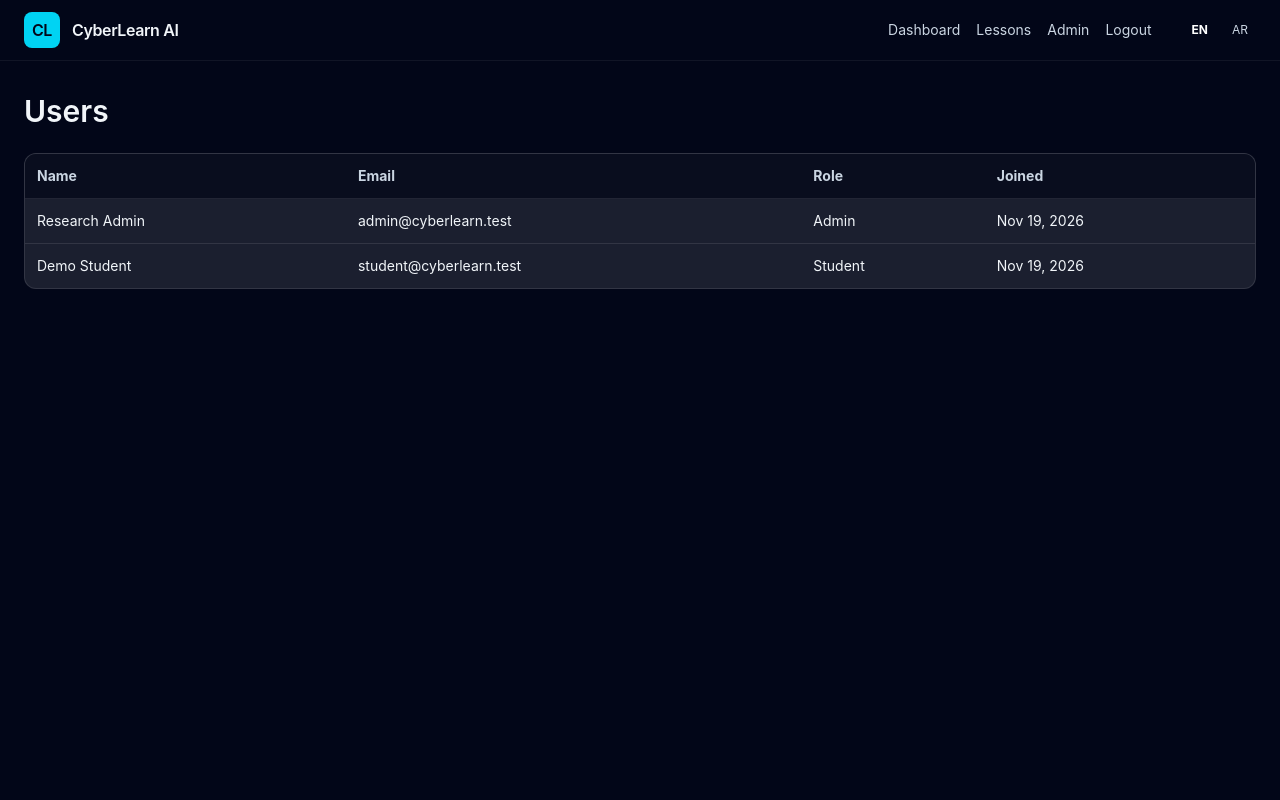
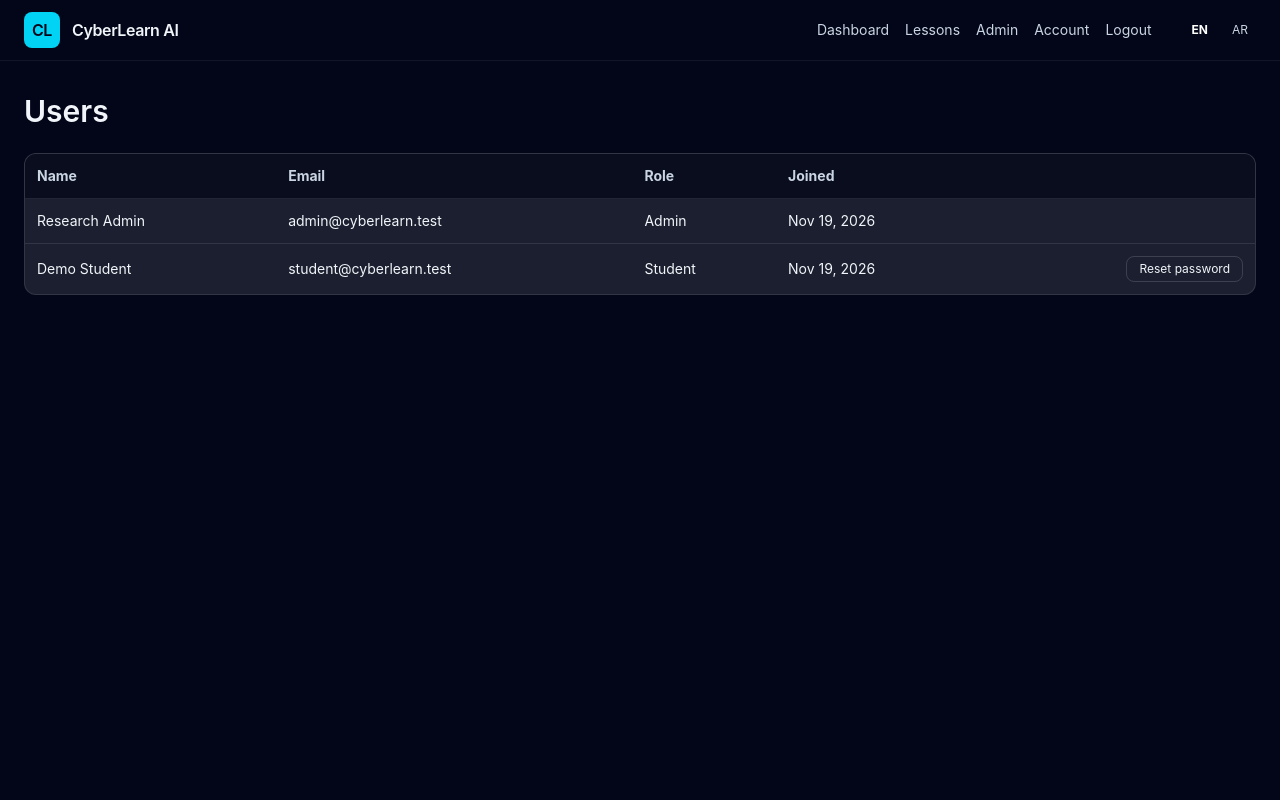
Before and after one commit to davidaymanba/Cybersecurity-education, a Laravel app: page /admin/users in a window 1280 px wide. Run offline with Laravel 12, Linux system fonts and the light colour scheme; a user stored in the database is signed in; data comes from the database, SQL or seed files in the repository; style sheets or scripts are compiled from the project's sources; some libraries are stand-ins or nearby versions.

Commit message:
Add account password page, admin temporary passwords, DB backups
- Account page (/account) lets any user change their password (current password required).
- Admins can give a student a temporary password from Admin → Users while
  password-reset e-mail (SMTP) is not configured.
- Header navigation is now visible on phones (it was hidden below md) and links to Account.
- deploy/backup.sh + install-backup-cron.sh: nightly gzipped mysqldump kept 14 days.

Co-Authored-By: Claude Opus 5.5 <noreply@anthropic.com>

```diff
--- a/app/Http/Controllers/AdminController.php
+++ b/app/Http/Controllers/AdminController.php
@@ -26,6 +26,20 @@ class AdminController extends Controller
     public function users(): View
     {
         return view('admin.users', ['users' => User::with('role')->latest()->paginate(12)]);
+    }
+
+    /**
+     * Give a user a temporary password (password-reset e-mails are not configured yet).
+     * The password is shown once to the admin, who passes it on to the student.
+     */
+    public function resetUserPassword(Request $request, User $user): RedirectResponse
+    {
+        abort_if($user->is($request->user()), 422, 'Use your account page to change your own password.');
+
+        $temporary = Str::password(12, letters: true, numbers: true, symbols: false);
+        $user->forceFill(['password' => $temporary, 'remember_token' => Str::random(60)])->save();
+
+        return back()->with('status', __('messages.temporary_password_set', ['email' => $user->email, 'password' => $temporary]));
     }
 
     public function lessons(): View
--- a/resources/lang/en/messages.php
+++ b/resources/lang/en/messages.php
@@ -164,4 +164,13 @@ return [
     'admin_video_added' => 'Video added.',
     'admin_video_updated' => 'Video updated.',
     'admin_video_deleted' => 'Video deleted.',
+    'account' => 'Account',
+    'change_password' => 'Change password',
+    'current_password' => 'Current password',
+    'new_password' => 'New password',
+    'confirm_new_password' => 'Confirm new password',
+    'save' => 'Save',
+    'password_changed' => 'Your password has been changed.',
+    'temporary_password_set' => 'Temporary password for :email: :password — share it privately; they can change it from the Account page.',
+    'confirm_reset_password' => 'Give this user a new temporary password?',
 ];
--- a/resources/views/admin/users.blade.php
+++ b/resources/views/admin/users.blade.php
@@ -5,10 +5,10 @@
     <h1 class="text-3xl font-semibold">Users</h1>
     <div class="mt-6 overflow-hidden rounded-xl border border-white/10 bg-white/10">
         <table class="w-full text-left text-sm">
-            <thead class="bg-slate-950/70 text-slate-300"><tr><th class="p-3">Name</th><th class="p-3">Email</th><th class="p-3">Role</th><th class="p-3">Joined</th></tr></thead>
+            <thead class="bg-slate-950/70 text-slate-300"><tr><th class="p-3">Name</th><th class="p-3">Email</th><th class="p-3">Role</th><th class="p-3">Joined</th><th class="p-3"></th></tr></thead>
             <tbody>
                 @foreach($users as $user)
-                    <tr class="border-t border-white/10"><td class="p-3">{{ $user->name }}</td><td class="p-3">{{ $user->email }}</td><td class="p-3">{{ $user->role->label }}</td><td class="p-3">{{ $user->created_at->format('M d, Y') }}</td></tr>
+                    <tr class="border-t border-white/10"><td class="p-3">{{ $user->name }}</td><td class="p-3">{{ $user->email }}</td><td class="p-3">{{ $user->role->label }}</td><td class="p-3">{{ $user->created_at->format('M d, Y') }}</td><td class="p-3 text-right">@unless($user->is(auth()->user()))<form method="post" action="{{ route('admin.users.reset-password', $user) }}" onsubmit="return confirm('{{ __('messages.confirm_reset_password') }}')">@csrf<button class="rounded-lg border border-white/15 px-3 py-1 text-xs hover:bg-white/10">{{ __('messages.reset_password') }}</button></form>@endunless</td></tr>
                 @endforeach
             </tbody>
         </table>
--- a/resources/views/layouts/app.blade.php
+++ b/resources/views/layouts/app.blade.php
@@ -23,19 +23,20 @@
                 <span class="grid h-9 w-9 place-items-center rounded-lg bg-cyan-400 text-slate-950">CL</span>
                 <span>{{ __('messages.site_name') }}</span>
             </a>
-            <nav class="hidden items-center gap-4 text-sm text-slate-300 md:flex">
+            <nav class="flex flex-wrap items-center justify-end gap-x-4 gap-y-2 text-sm text-slate-300">
                 @auth
                     <a href="{{ route('dashboard') }}" class="hover:text-white">{{ __('messages.dashboard') }}</a>
                     <a href="{{ route('lessons.index') }}" class="hover:text-white">{{ __('messages.lessons') }}</a>
                     @if(auth()->user()->isAdmin())
                         <a href="{{ route('admin.dashboard') }}" class="hover:text-white">{{ __('messages.admin') }}</a>
                     @endif
+                    <a href="{{ route('account.edit') }}" class="hover:text-white">{{ __('messages.account') }}</a>
                     <form action="{{ route('logout') }}" method="post">@csrf<button class="hover:text-white">{{ __('messages.logout') }}</button></form>
                 @else
                     <a href="{{ route('login') }}" class="hover:text-white">{{ __('messages.login') }}</a>
                     <a href="{{ route('register') }}" class="rounded-lg bg-cyan-400 px-4 py-2 font-semibold text-slate-950 shadow-lg shadow-cyan-500/20">{{ __('messages.register') }}</a>
                 @endauth
-                <div class="ml-4 flex items-center gap-2">
+                <div class="flex items-center gap-2 md:ms-4">
                     <a href="{{ route('lang.switch', 'en') }}" class="px-2 py-1 text-xs {{ app()->getLocale() === 'en' ? 'font-bold text-white' : 'text-slate-300' }}">EN</a>
                     <a href="{{ route('lang.switch', 'ar') }}" class="px-2 py-1 text-xs {{ app()->getLocale() === 'ar' ? 'font-bold text-white' : 'text-slate-300' }}">AR</a>
                 </div>
--- a/routes/web.php
+++ b/routes/web.php
@@ -1,5 +1,6 @@
 <?php
 
+use App\Http\Controllers\AccountController;
 use App\Http\Controllers\AdminController;
 use App\Http\Controllers\Api\AiChatController;
 use App\Http\Controllers\Api\AnalyticsController;
@@ -48,6 +49,10 @@ Route::middleware([SetLocale::class])->group(function () {
         Route::post('/app-api/progress', ProgressController::class)->middleware('throttle:60,1')->name('api.progress');
         Route::get('/app-api/dashboard', UserDashboardController::class)->name('api.dashboard');
 
+        // Account (change own password)
+        Route::get('/account', [AccountController::class, 'edit'])->name('account.edit');
+        Route::put('/account/password', [AccountController::class, 'updatePassword'])->middleware('throttle:5,1')->name('account.password');
+
         // Bookmarks
         Route::post('/bookmarks/{lesson}', [BookmarkController::class, 'toggle'])->name('bookmarks.toggle');
         Route::get('/bookmarks', [BookmarkController::class, 'index'])->name('bookmarks.index');
@@ -61,6 +66,7 @@ Route::middleware([SetLocale::class])->group(function () {
     Route::middleware(['auth', 'admin'])->prefix('admin')->name('admin.')->group(function () {
         Route::get('/dashboard', [AdminController::class, 'dashboard'])->name('dashboard');
         Route::get('/users', [AdminController::class, 'users'])->name('users');
+        Route::post('/users/{user}/reset-password', [AdminController::class, 'resetUserPassword'])->name('users.reset-password');
         Route::get('/lessons', [AdminController::class, 'lessons'])->name('lessons');
         Route::post('/lessons', [AdminController::class, 'storeLesson'])->name('lessons.store');
         Route::put('/lessons/{lesson}', [AdminController::class, 'updateLesson'])->name('lessons.update');
```
Also changed, not shown: app/Http/Controllers/AccountController.php (added, +28 -0 lines), resources/lang/ar/messages.php (+9 -0 lines), resources/views/account/password.blade.php (added, +25 -0 lines), tests/Feature/AccountTest.php (added, +81 -0 lines), README.md, 2 other files.
